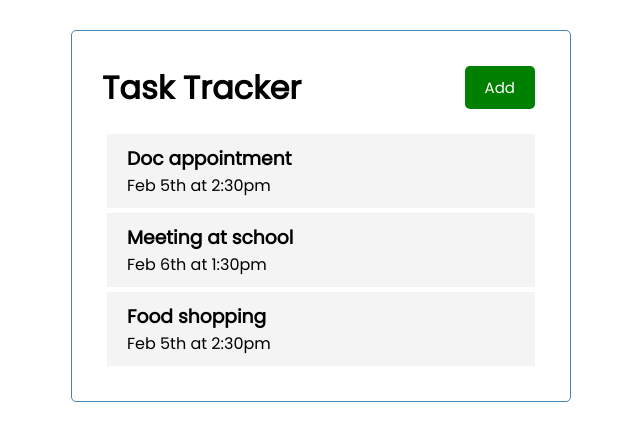
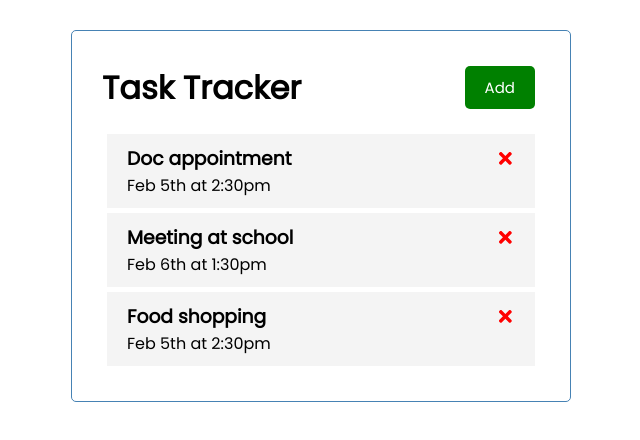
Before and after one commit to ninamatti/react-task-tracker, a React (Create React App) app: page / in a window 1280 px wide. Shown: the top 440 px of the page, without its empty margins (319-959 px from the left). Built offline with nearby package versions, Linux system fonts and the light colour scheme.

Commit message:
Included and styled cross icon in Task component

```diff
--- a/src/components/Task.js
+++ b/src/components/Task.js
@@ -1,8 +1,14 @@
+import { FaTimes } from 'react-icons/fa'
 
 const Task = ({task}) => {
     return (
         <div className='task'>
-            <h3>{task.text}</h3>
+            <h3>
+                {task.text} <FaTimes style={{
+                    color: 'red',
+                    cursor: 'pointer'
+                }}/>
+            </h3>
             <p>{task.day}</p>
 
         </div>
```
